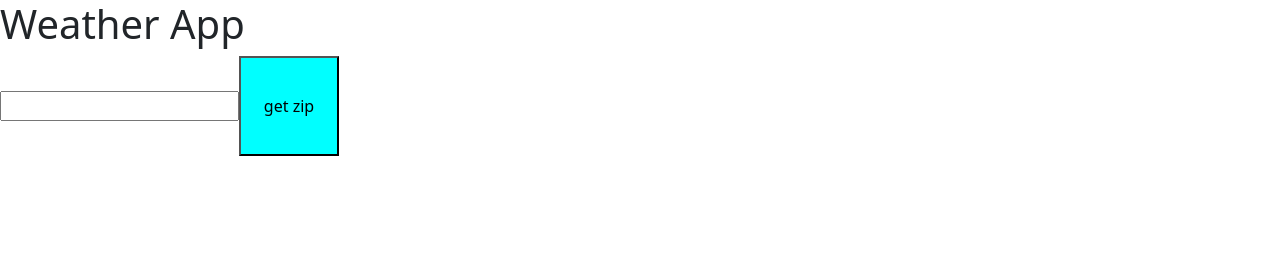
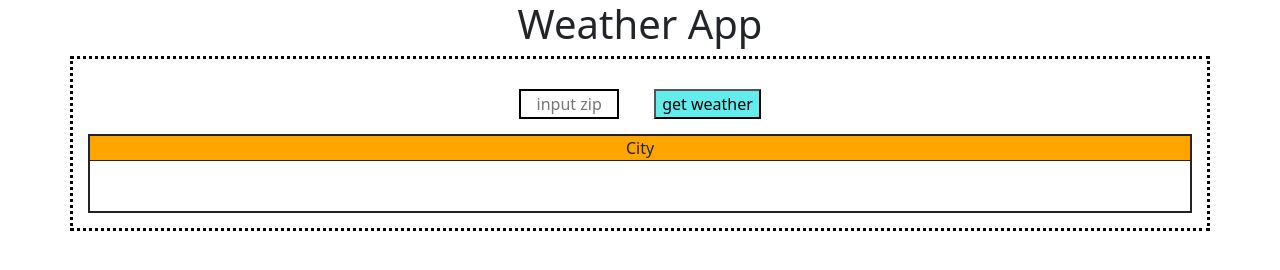
Before and after one commit to DylanWDev/weather-app, a plain HTML site: page sandbox.html in a window 1280 px wide. Drawn offline with nearby package versions, Linux system fonts and the light colour scheme; no server answers.

Commit message:
able to add city to page

```diff
--- a/css/style.css
+++ b/css/style.css
@@ -1,5 +1,51 @@
+h1 {
+  display: flex;
+  justify-content: center;
+}
+
+.container {
+  padding: 15px;
+  border: dotted 3px black;
+}
+
+#topDiv {
+  display: flex;
+  justify-content: center;
+}
+
+#testBtn, #input {
+  margin: 15px;
+}
+
 #testBtn {
-  background-color: aqua;
+  background-color: #62ecec;
+  margin-left: 20px;
+}
+
+#input {
   width: 100px;
-  height: 100px;
+  text-align: center;
+  border: solid 2px;
 }
+
+#cityDiv {
+  display: block;
+  border: solid 2px;
+}
+
+#city, #cityName {
+  display: flex;
+  justify-content: center;
+  align-items: center;
+  margin-bottom: 0;
+}
+
+#city {
+
+  border-bottom: solid 1px;
+  background: orange;
+}
+
+#cityName {
+  height: 50px;
+}
--- a/js/sandbox.js
+++ b/js/sandbox.js
@@ -3,56 +3,89 @@ let state = 0
 let zipCode = "20314"
 let temp = ""
 let condition = ""
+const apiKey = "9a522097e4ef3c0ac50fa6944a8b3d33"
 
 
 
 //* runs the api
 async function test_axios(){
-    const apiKey = "9a522097e4ef3c0ac50fa6944a8b3d33"
     const api_url = `https://api.openweathermap.org/data/2.5/weather?zip=${zipCode},us&appid=${apiKey}`;
     const result = await axios.get(api_url);
     console.log(result.data.name);
+    if (result) fillCity(result.data.name)
 }
 //* runs the api
+let h1 = document.createElement("h1")
+h1.innerHTML = "Weather App"
+document.body.appendChild(h1)
+
+//* container class div
+let container = document.createElement("div")
+document.body.appendChild(container)
+container.id = "container"
+container.className = "container"
+
+let topDiv = document.createElement("div")
+container.appendChild(topDiv)
+topDiv.id = "topDiv"
+//* container class div
 
 //* top of the page
 
-let topDiv = document.createElement("div")
-document.body.appendChild(topDiv)
 
 //* top of the page
 
 
 
-let h1 = document.createElement("h1")
-h1.innerHTML = "Weather App"
-topDiv.appendChild(h1)
-
-
-
-//* top of the page
- // Create a new div element
- let newDiv = document.createElement("div");
- document.body.appendChild(newDiv);
-
- let newP = document.createElement("input")
- newDiv.appendChild(newP)
- newP.id = "inputZip"
+//* input and button area
+ let input = document.createElement("input")
+ topDiv.appendChild(input)
+ input.id = "input"
+ input.placeholder = "input zip"
 
  let newButton = document.createElement("button");
- newButton.innerHTML = "get zip";
- newDiv.appendChild(newButton);
+ newButton.innerHTML = "get weather";
+ topDiv.appendChild(newButton);
  newButton.id = "testBtn"
-
-
-
 
 document.getElementById("testBtn").addEventListener('click', getZip)
 
 function getZip(){
-    let inputField = document.getElementById("inputZip")
+    let inputField = document.getElementById("input")
     zipCode = inputField.value
-    test_axios();
+    test_axios().then(console.log('got city'));
+}
+//* input and button area
+
+
+
+//* information area
+
+//* info container
+let infoDiv = document.createElement("div")
+container.appendChild(infoDiv)
+infoDiv.id = "infoDiv"
+//* info container
+
+
+//* city area
+let cityDiv = document.createElement("div")
+infoDiv.appendChild(cityDiv)
+cityDiv.id = "cityDiv"
+
+let city = document.createElement("p")
+city.innerText = "City"
+cityDiv.appendChild(city)
+city.id = "city"
+
+let cityName = document.createElement("p")
+cityDiv.appendChild(cityName)
+cityName.id = "cityName"
+//* city area
+
+
+function fillCity(city){
+    cityName.innerText = city
 }
 
 
@@ -93,7 +126,4 @@ function getZip(){
 
 
 
-
-
-
 // Logan was here :)
--- a/sandbox.html
+++ b/sandbox.html
@@ -21,7 +21,7 @@
     <script src="https://cdn.jsdelivr.net/npm/bootstrap@5.3.2/dist/js/bootstrap.min.js"
         integrity="sha384-BBtl+eGJRgqQAUMxJ7pMwbEyER4l1g+O15P+16Ep7Q9Q+zqX6gSbd85u4mG4QzX+"
         crossorigin="anonymous"></script>
-    <script src="https://cdn.jsdelivr.net/npm/axios@1.1.2/dist/axios.min.js"></script>
+    <script defer src="https://cdn.jsdelivr.net/npm/axios@1.1.2/dist/axios.min.js"></script>
     <script defer src="./js/sandbox.js"></script>
 </body>
 </html>
```
